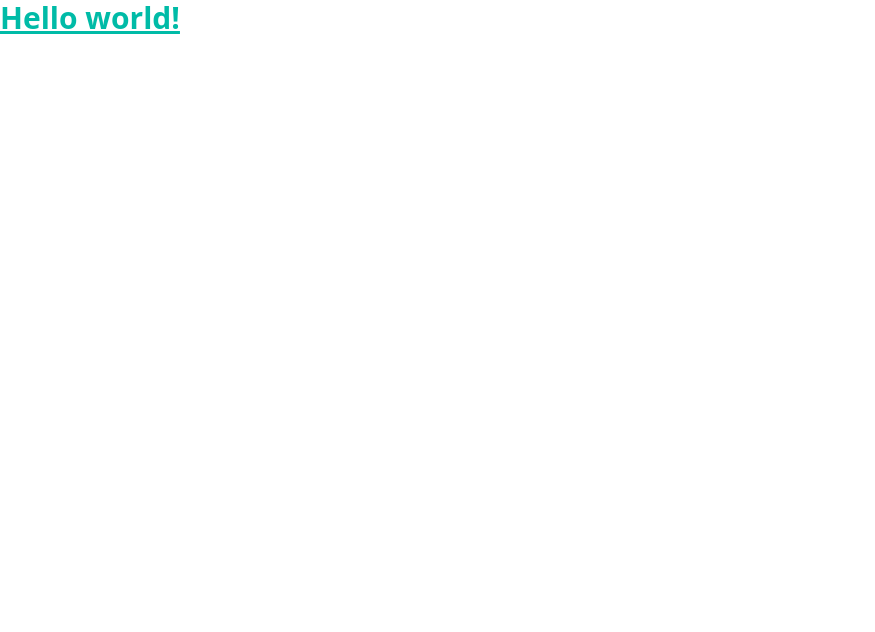
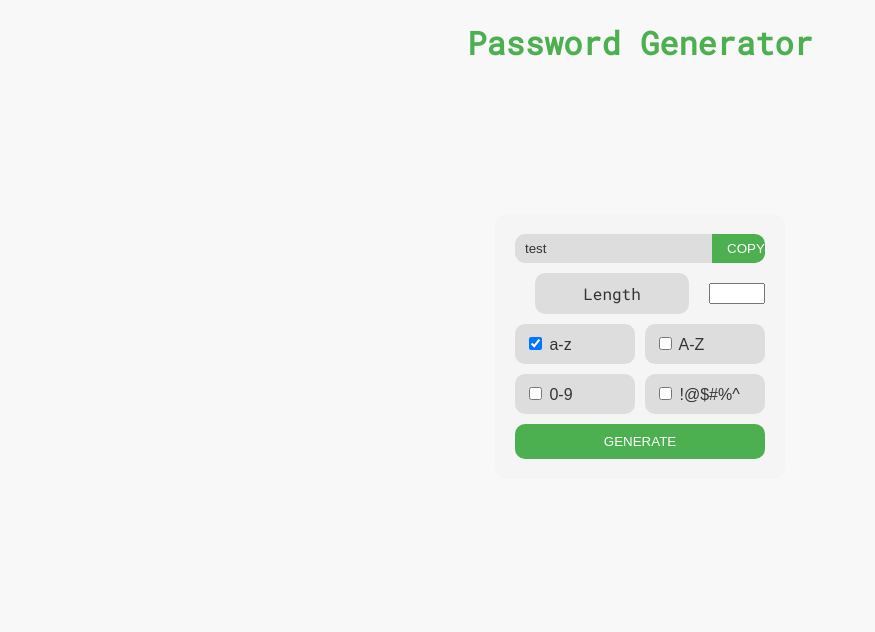
Before and after one commit to anshul0077/practice, a website: page src/password.html in a window 1280 px wide. Shown: the whole page, without its empty margins (0-875 px from the left). Drawn offline with Linux system fonts and the light colour scheme.

Commit message:
building ui

```diff
--- a/src/password.html
+++ b/src/password.html
@@ -1,14 +1,63 @@
-<!doctype html>
-<html>
+<!-- index.html -->
+<!DOCTYPE html>
+<html lang="en">
+
 <head>
-  <meta charset="UTF-8">
-  <meta name="viewport" content="width=device-width, initial-scale=1.0">
-  <link href="./output.css" rel="stylesheet">
+	<meta charset="UTF-8" />
+	<meta name="viewport"
+		content="width=device-width,
+				initial-scale=1.0" />
+	<link rel="stylesheet" href="style.css" />
+	<title>Password Generator</title>
 </head>
+
 <body>
-  <h1 class="text-3xl text-teal-500 font-bold underline">
-    Hello world!
-  </h1>
-  <script src="./password.js"></script>
+	<h1>Password Generator</h1>
+	<div class="generator">
+		<div class="password">
+			<input type="text" value="test" />
+			<button>copy</button>
+		</div>
+		<div class="range">
+			<span id="lengthtxt">Length</span>
+      <input id="length" type="number" min="8" max="30"  />
+
+		</div>
+		<div class="options">
+			<div class="option">
+				<label  class="pinko">
+					<input type="checkbox"
+						id="lowercaseCb" checked />
+					<span>a-z</span>
+				</label>
+			</div>
+			<div class="option">
+				<label class="pinko">
+					<input type="checkbox"
+						id="uppercaseCb" />
+					<span>A-Z</span>
+				</label>
+			</div>
+			<div class="option">
+				<label class="pinko">
+					<input type="checkbox"
+						id="digitsCb" />
+					<span>0-9</span>
+				</label>
+			</div>
+			<div class="option">
+				<label class="pinko">
+					<input type="checkbox"
+						id="specialsCb" />
+					<span>!@$#%^</span>
+				</label>
+			</div>
+		</div>
+		<button class="generate">
+			generate
+		</button>
+	</div>
+	<script src="password.js"></script>
 </body>
+
 </html>
--- a/src/password.js
+++ b/src/password.js
@@ -1,3 +1,17 @@
+let lengthInput=document.querySelector("#length").value
+console.log("range inout",lengthInput);
+
+let options=document.querySelector(".options")
+options.addEventListener("click",function(e){
+ if(e.target.tagName==="INPUT"){
+    console.log(e.id);
+
+ }
+})
+
+
+
+// logic part
 let clutter=""
 let passwordLength=10
 let upcase=[ "A", "B", "C", "D", "E", "F", "G", "H", "I", "J", "K", "L", "M", "N", "O", "P", "Q", "R", "S", "T", "U", "V", "W", "X", "Y", "Z" ]
--- /dev/null
+++ b/src/style.css
@@ -0,0 +1,95 @@
+/* style.css */
+@import url(
+"https://fonts.googleapis.com/css2?family=Roboto+Mono&display=swap");
+
+body {
+	background-color: #f8f8f8;
+	color: #333;
+	font-family: "Roboto Mono", monospace;
+}
+#lengthtxt{
+    margin-right: 20px;
+
+}
+.range{
+    display: flex ;
+    align-items: center;
+    gap: 4;
+    justify-content: space-between;
+
+}
+.generator {
+	background-color: #f5f5f5;
+	width: 250px;
+	margin: 150px auto;
+	padding: 20px;
+	border-radius: 10px;
+}
+
+div.password {
+	display: grid;
+	grid-template-columns: auto min-content;
+	border-radius: 10px;
+	overflow: hidden;
+}
+
+div.password input {
+	padding: 7px 10px;
+	background-color: #ddd;
+	border: 0;
+	color: #333;
+}
+
+button {
+	background-color: #4caf50;
+	color: #fff;
+	text-transform: uppercase;
+	padding: 5px 15px;
+	border: 0;
+	border-radius: 10px;
+}
+
+div.password button {
+	border-radius: 0;
+}
+
+div.range {
+	margin: 10px 0;
+	display: grid;
+	grid-template-columns: 1fr min-content;
+}
+
+div.range span {
+	background-color: #ddd;
+	padding: 10px;
+	margin-left: 20px;
+	min-width: 30px;
+	text-align: center;
+	border-radius: 10px;
+}
+
+div.options {
+	display: grid;
+	grid-template-columns: 1fr 1fr;
+	gap: 10px;
+}
+
+div.options label {
+	display: block;
+	background-color: #ddd;
+	padding: 10px;
+	border-radius: 10px;
+	cursor: pointer;
+	font-family: sans-serif;
+}
+
+button.generate {
+	width: 100%;
+	margin-top: 10px;
+	padding: 10px;
+}
+
+h1 {
+	text-align: center;
+	color: #4caf50;
+}
```
Also changed, not shown: src/script.js (+68 -68 lines).
